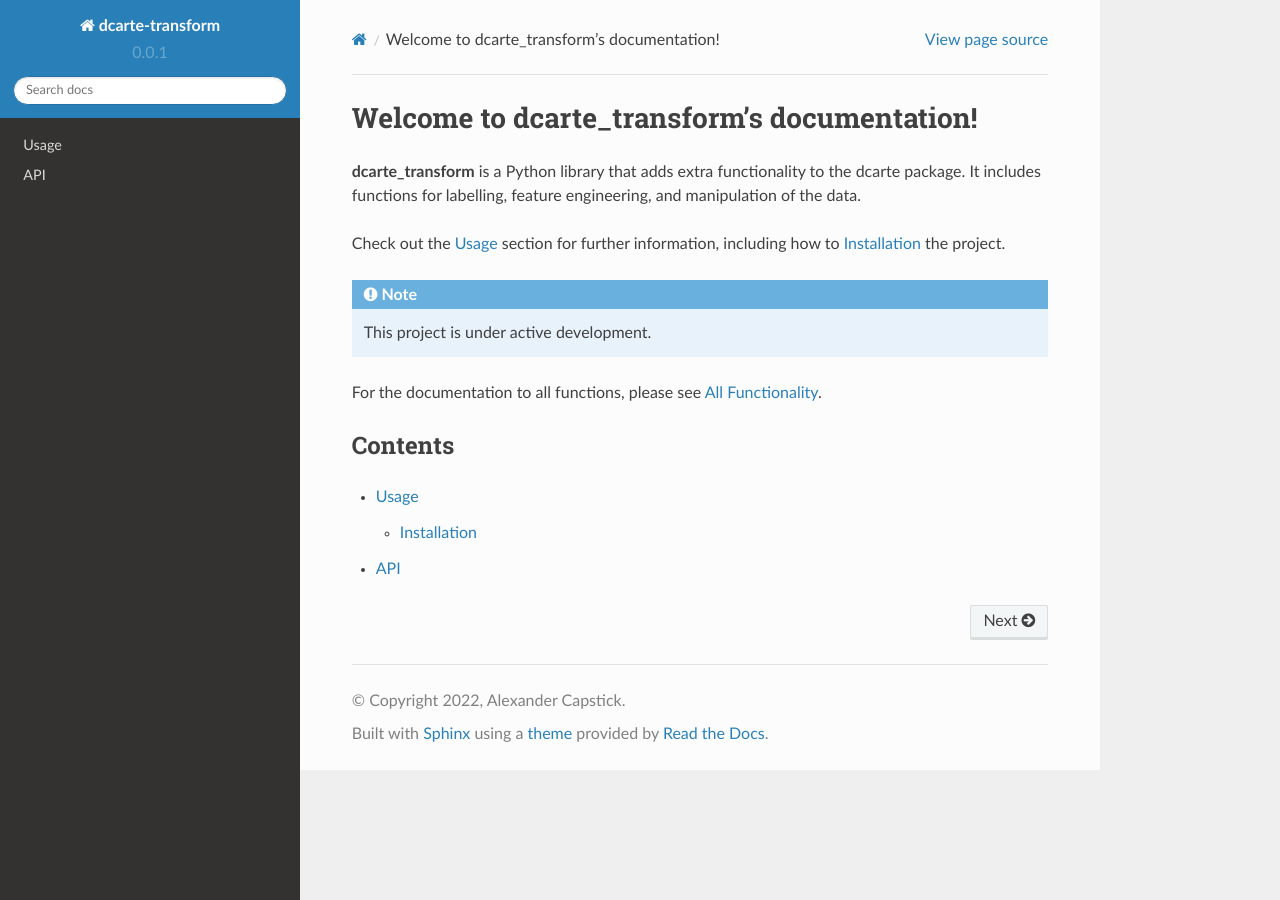
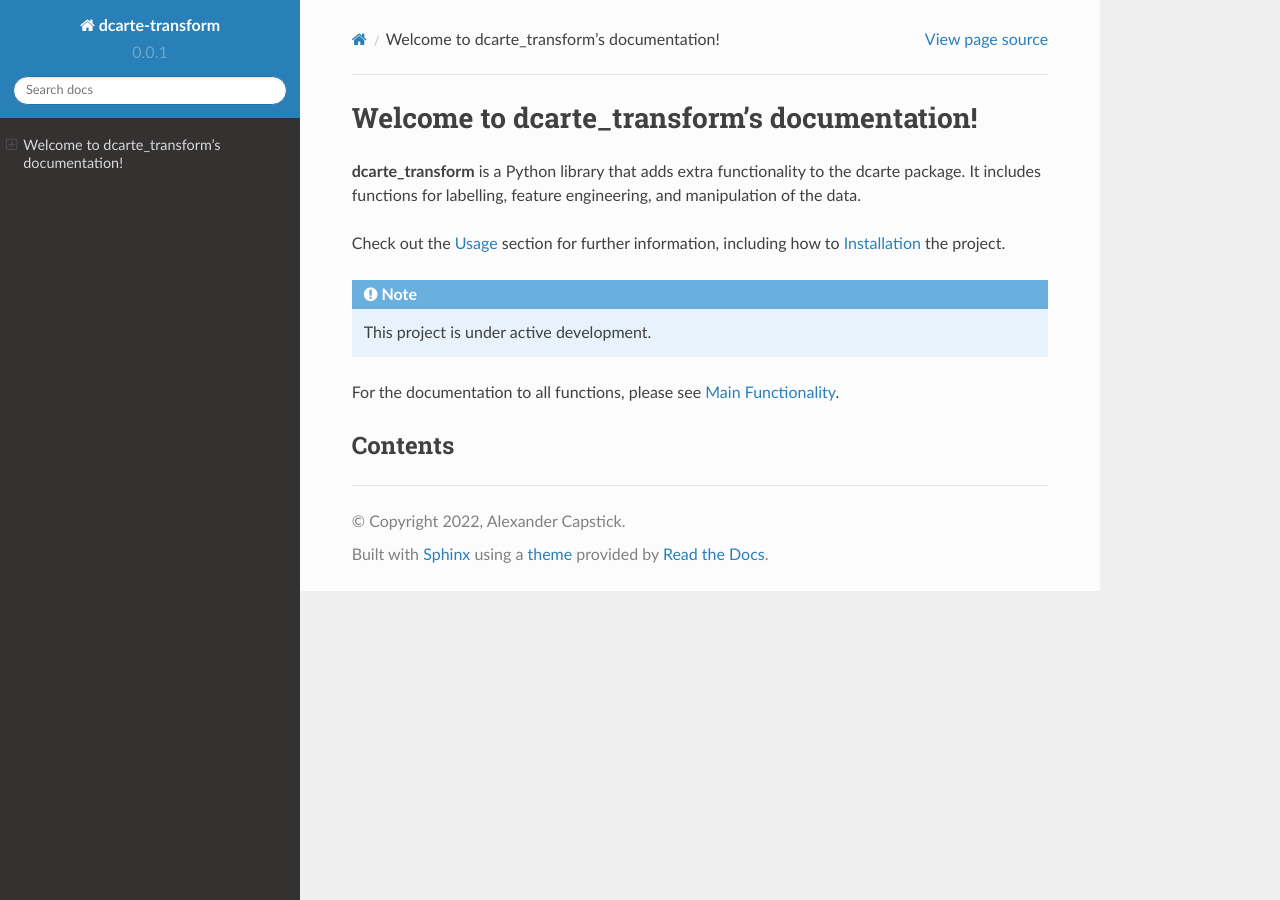
Before and after one commit to alexcapstick/dcarte-transform, a Sphinx documentation site: the page built from docs/source/index.rst, in a window 1280 px wide. Built offline with Sphinx 7.4.7 and the Read the Docs theme 2.0.0, drawn with Linux system fonts in a browser that asks for light colours.

Commit message:
Edit Docs

```diff
--- a/docs/source/index.rst
+++ b/docs/source/index.rst
@@ -13,19 +13,15 @@ how to :ref:`installation` the project.
    This project is under active development.
 
 
-For the documentation to all functions, please see :doc:`all_functionality`.
+For the documentation to all functions, please see :doc:`main_functionality`.
 
 Contents
 ---------
 
 .. toctree::
+   :Navigation: Theme Documentation
+   :unhidden:
 
    usage
+   main_functionality
    api
-
-.. toctree::
-    :maxdepth: 1:
-    :caption: All Functionality
-    :hidden:
-
-    all_functionality
```
Also changed, not shown: docs/source/label.rst (added, +8 -0 lines), docs/source/main_functionality.rst (renamed from docs/source/all_functionality.rst, +1 -9 lines).
